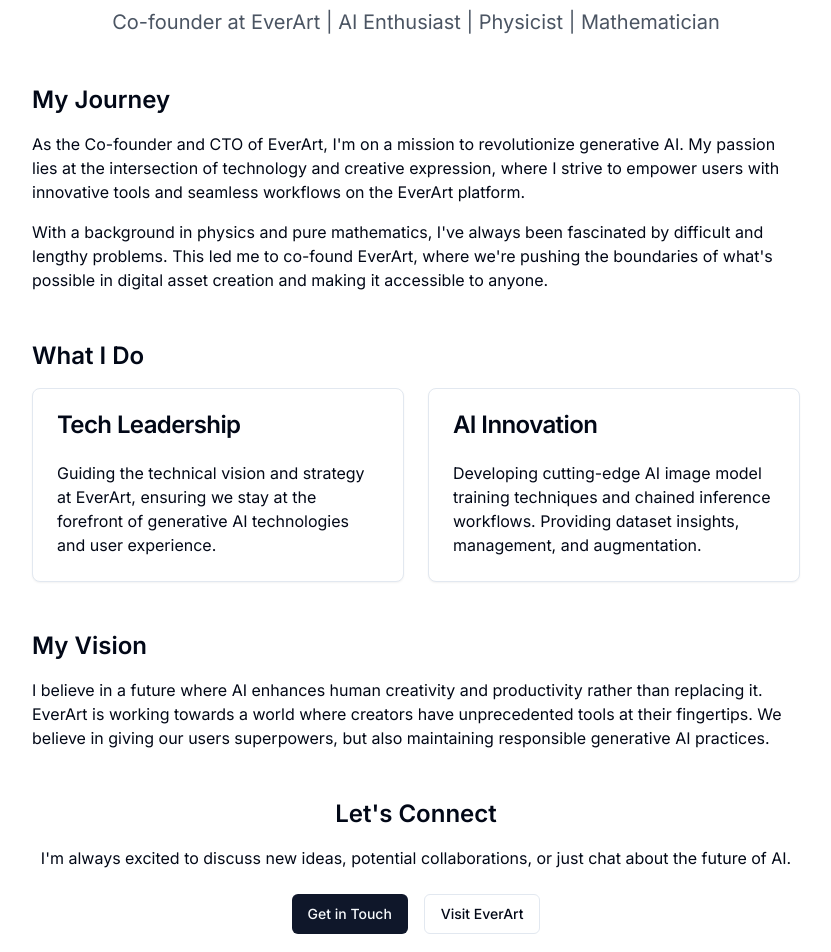
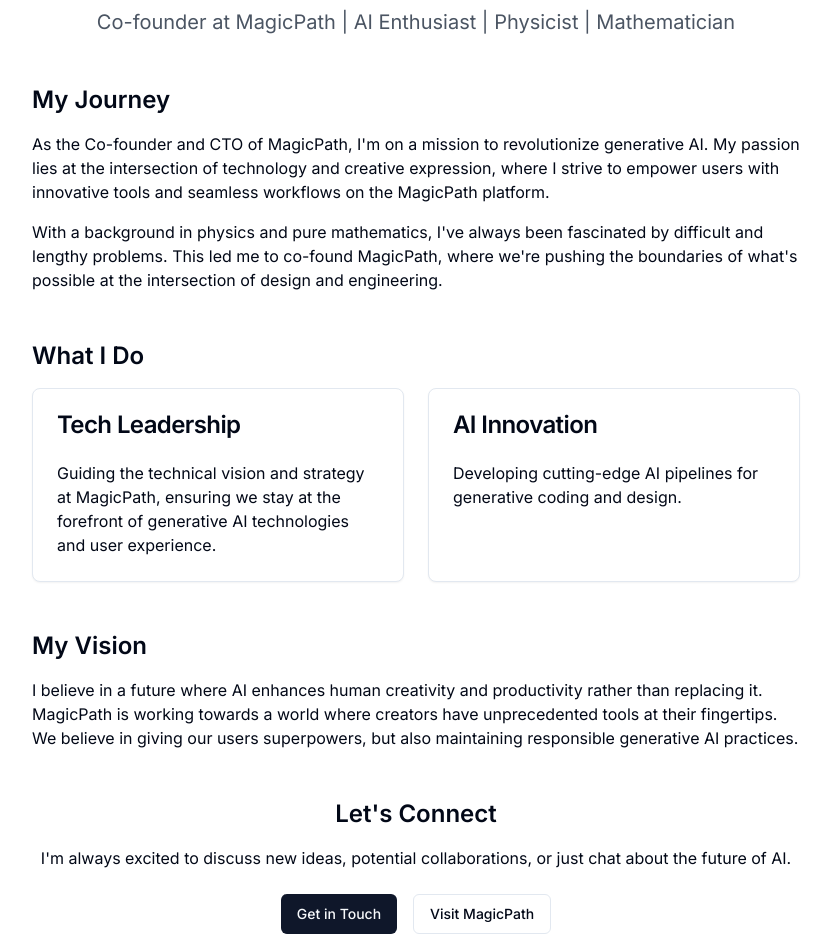
Before and after one commit to jbeoris/personal-website, a Next.js app: page /about in a window 1280 px wide. Shown: the part 180-1132 px from the top of the page, without its empty margins (224-1055 px from the left). Built offline with nearby package versions, Linux system fonts and the light colour scheme.

Commit message:
update to magicpath

```diff
--- a/src/app/about/page.tsx
+++ b/src/app/about/page.tsx
@@ -9,17 +9,17 @@
       <section className="text-center">
         <h1 className="text-4xl font-bold mb-4">About Jack Beoris</h1>
         <p className="text-xl text-gray-600 dark:text-gray-300">
-          Co-founder at EverArt | AI Enthusiast | Physicist | Mathematician
+          Co-founder at MagicPath | AI Enthusiast | Physicist | Mathematician
         </p>
       </section>
 
       <section className="max-w-3xl mx-auto">
         <h2 className="text-2xl font-semibold mb-4">My Journey</h2>
         <p className="mb-4">
-          As the Co-founder and CTO of EverArt, I&apos;m on a mission to revolutionize generative AI. My passion lies at the intersection of technology and creative expression, where I strive to empower users with innovative tools and seamless workflows on the EverArt platform.
+          As the Co-founder and CTO of MagicPath, I&apos;m on a mission to revolutionize generative AI. My passion lies at the intersection of technology and creative expression, where I strive to empower users with innovative tools and seamless workflows on the MagicPath platform.
         </p>
         <p>
-          With a background in physics and pure mathematics, I&apos;ve always been fascinated by difficult and lengthy problems. This led me to co-found EverArt, where we&apos;re pushing the boundaries of what&apos;s possible in digital asset creation and making it accessible to anyone.
+          With a background in physics and pure mathematics, I&apos;ve always been fascinated by difficult and lengthy problems. This led me to co-found MagicPath, where we&apos;re pushing the boundaries of what&apos;s possible at the intersection of design and engineering.
         </p>
       </section>
 
@@ -31,7 +31,7 @@
               <CardTitle>Tech Leadership</CardTitle>
             </CardHeader>
             <CardContent>
-              <p>Guiding the technical vision and strategy at EverArt, ensuring we stay at the forefront of generative AI technologies and user experience.</p>
+              <p>Guiding the technical vision and strategy at MagicPath, ensuring we stay at the forefront of generative AI technologies and user experience.</p>
             </CardContent>
           </Card>
           <Card>
@@ -39,7 +39,7 @@
               <CardTitle>AI Innovation</CardTitle>
             </CardHeader>
             <CardContent>
-              <p>Developing cutting-edge AI image model training techniques and chained inference workflows. Providing dataset insights, management, and augmentation.</p>
+              <p>Developing cutting-edge AI pipelines for generative coding and design.</p>
             </CardContent>
           </Card>
         </div>
@@ -48,7 +48,7 @@
       <section className="max-w-3xl mx-auto">
         <h2 className="text-2xl font-semibold mb-4">My Vision</h2>
         <p>
-          I believe in a future where AI enhances human creativity and productivity rather than replacing it. EverArt is working towards a world where creators have unprecedented tools at their fingertips. We believe in giving our users superpowers, but also maintaining responsible generative AI practices.
+          I believe in a future where AI enhances human creativity and productivity rather than replacing it. MagicPath is working towards a world where creators have unprecedented tools at their fingertips. We believe in giving our users superpowers, but also maintaining responsible generative AI practices.
         </p>
       </section>
 
@@ -62,7 +62,7 @@
             <Link href="/contact">Get in Touch</Link>
           </Button>
           <Button variant="outline" asChild>
-            <a href="https://everart.ai" target="_blank" rel="noopener noreferrer">Visit EverArt</a>
+            <a href="https://magicpath.ai" target="_blank" rel="noopener noreferrer">Visit MagicPath</a>
           </Button>
         </div>
       </section>
--- a/src/app/contact/page.tsx
+++ b/src/app/contact/page.tsx
@@ -61,7 +61,7 @@
                 <strong>LinkedIn:</strong> <a href="https://www.linkedin.com/in/jackbeoris" target="_blank" rel="noopener noreferrer" className="text-blue-600 dark:text-blue-400">linkedin.com/in/jackbeoris</a>
               </p>
               <p>
-                <strong>Company:</strong> <a href="https://everart.ai" target="_blank" rel="noopener noreferrer" className="text-blue-600 dark:text-blue-400">EverArt</a>
+                <strong>Company:</strong> <a href="https://magicpath.ai" target="_blank" rel="noopener noreferrer" className="text-blue-600 dark:text-blue-400">MagicPath</a>
               </p>
             </CardContent>
           </Card>
--- a/src/app/layout.tsx
+++ b/src/app/layout.tsx
@@ -12,7 +12,7 @@
 
 export const metadata: Metadata = {
     title: "Jack Beoris",
-    description: "Co-founder @ EverArt AI",
+    description: "Co-founder and CTO @MagicPath",
 };
 
 export default function RootLayout({
--- a/src/app/page.tsx
+++ b/src/app/page.tsx
@@ -22,7 +22,7 @@
         <div className="space-y-4">
           <h1 className="text-4xl font-bold">Jack Beoris</h1>
           <p className="text-xl text-gray-600 dark:text-gray-300">
-            Co-founder at EverArt
+            Co-founder at MagicPath
           </p>
         </div>
 
@@ -36,7 +36,7 @@
             <Link href="/projects">View Projects</Link>
           </Button>
           <Button asChild variant="outline">
-            <a href="https://everart.ai" target="_blank" rel="noopener noreferrer">Visit EverArt</a>
+            <a href="https://magicpath.ai" target="_blank" rel="noopener noreferrer">Visit MagicPath</a>
           </Button>
         </div>
       </div>
--- a/src/app/projects/page.tsx
+++ b/src/app/projects/page.tsx
@@ -3,6 +3,13 @@
 
 const ProjectsPage = () => {
   const projects = [
+    {
+      title: "MagicPath",
+      description: "Train AI on any product, style, or mood board",
+      tags: ["AI", "LLMs", "Tech Leadership"],
+      link: "https://magicpath.ai",
+      imageUrl: "/images/magicpath.jpeg"
+    },
     {
       title: "EverArt",
       description: "Train AI on any product, style, or mood board",
```
Also changed, not shown: public/images/magicpath.jpeg (added), 1 other file (tests, documents, lock files or other folders).
